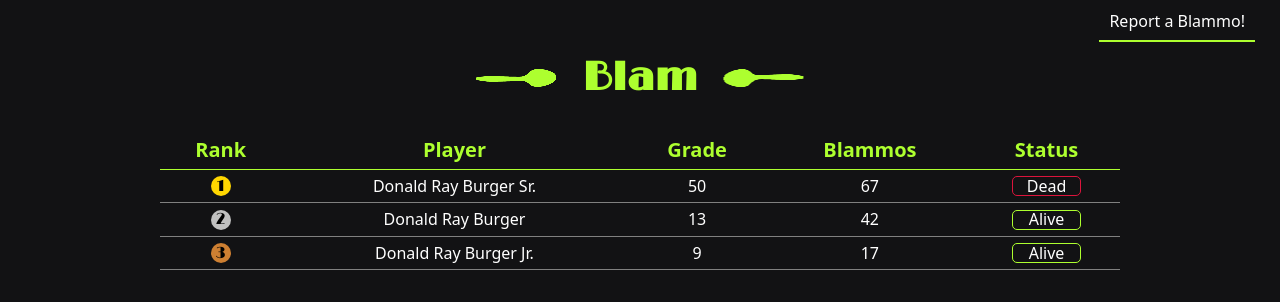
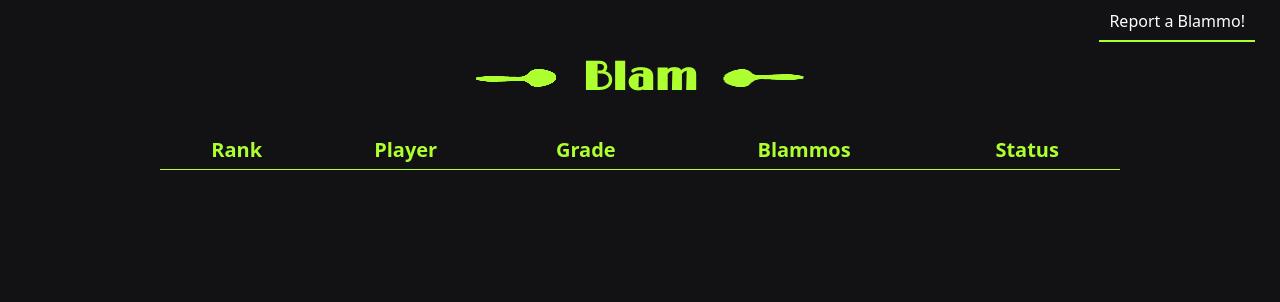
Before and after one commit to Drumming2008/blam, a plain HTML site: page frontend/index.html in a window 1280 px wide. Drawn offline with nearby package versions, Linux system fonts and the light colour scheme; no server answers.

Commit message:
remove default users

```diff
--- a/frontend/index.html
+++ b/frontend/index.html
@@ -23,41 +23,7 @@
                     <th>Status</th>
                 </tr>
             </thead>
-      <tbody>
-        <tr>
-          <td>
-            <div class="rank gold"></div>
-          </td>
-          <td>Donald Ray Burger Sr.</td>
-          <td>50</td>
-          <td>67</td>
-          <td>
-            <div class="status dead"></div>
-          </td>
-        </tr>
-        <tr>
-          <td>
-            <div class="rank silver"></div>
-          </td>
-          <td>Donald Ray Burger</td>
-          <td>13</td>
-          <td>42</td>
-          <td>
-            <div class="status alive"></div>
-          </td>
-        </tr>
-        <tr>
-          <td>
-            <div class="rank bronze"></div>
-          </td>
-          <td>Donald Ray Burger Jr.</td>
-          <td>9</td>
-          <td>17</td>
-          <td>
-            <div class="status alive"></div>
-          </td>
-        </tr>
-      </tbody>
+            <tbody></tbody>
         </table>
         <script src="./script.js"></script>
     </body>
```
Lines whose indentation alone changed are shown as unchanged.
